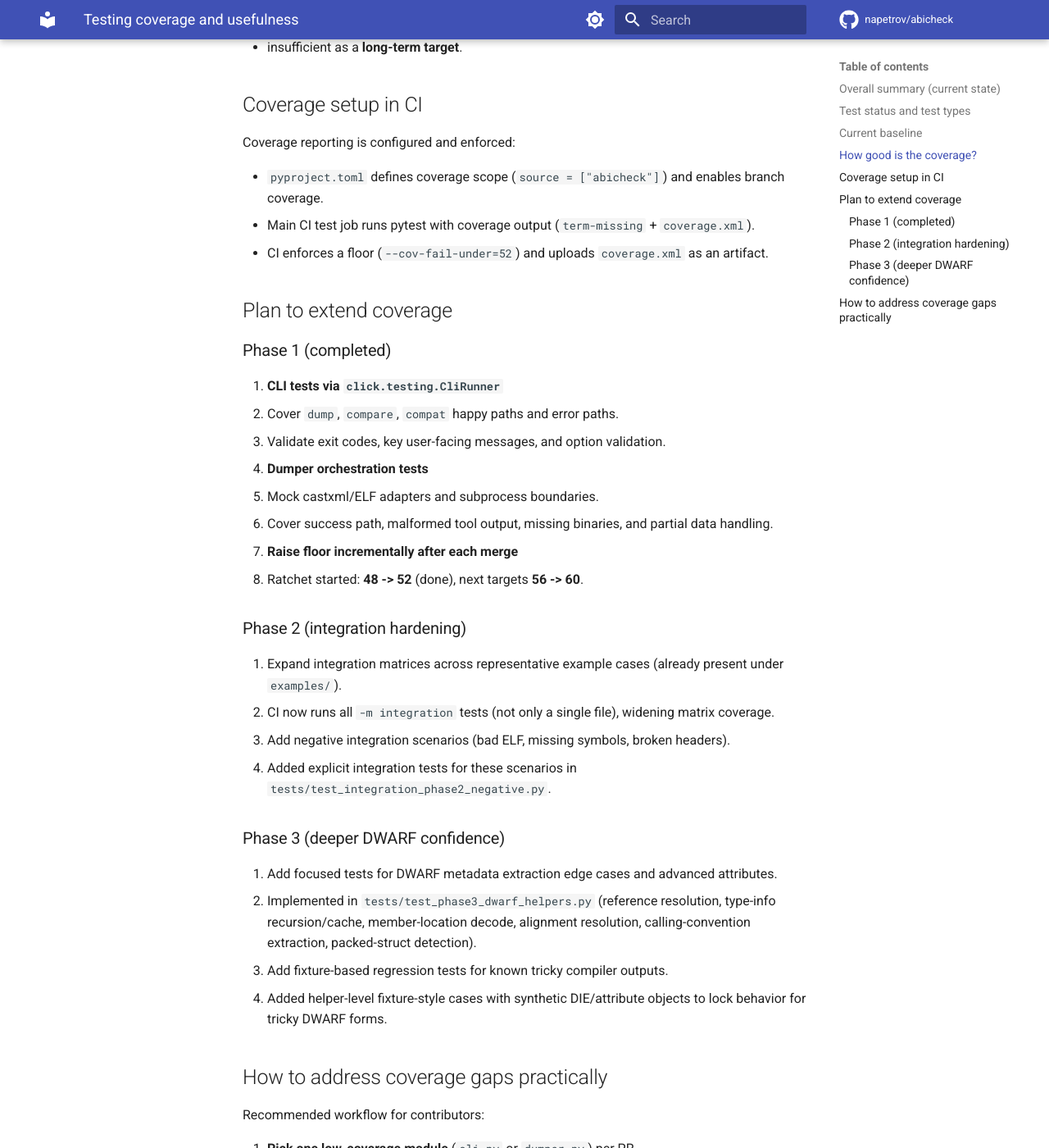
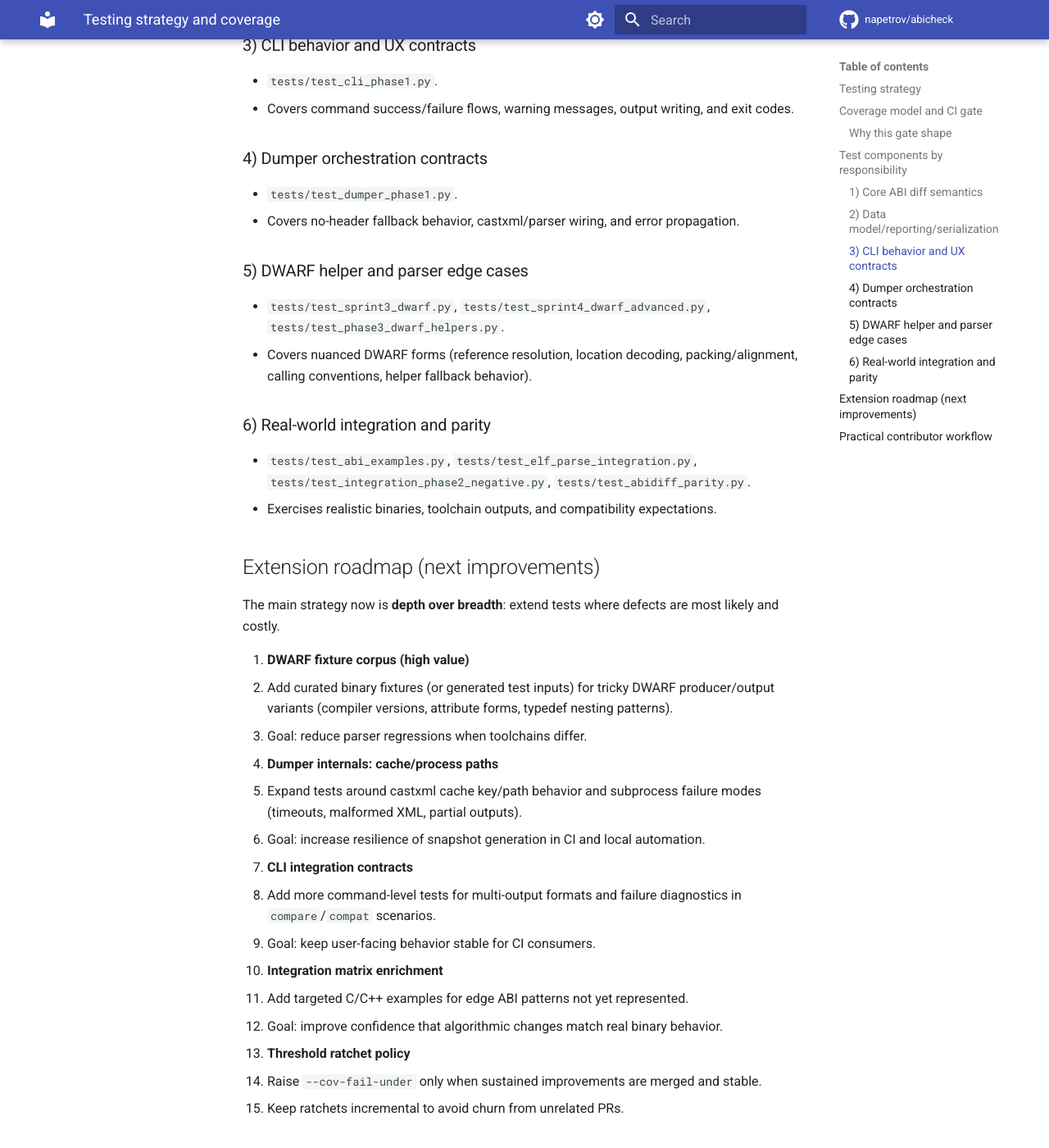
Before and after one commit to napetrov/abicheck, an MkDocs documentation site: the page built from docs/testing_coverage.md, in a window 1280 px wide and 1400 px high, scrolled down 1697 px. Shown: the whole window at 82% size. Built offline with MkDocs 1.6.1 and Material for MkDocs 9.7.7, drawn with Linux system fonts in a browser that asks for light colours; comment, search, counter and statistics services are not loaded; some of the changed text lies outside the part shown.

Commit message:
Rewrite coverage doc around testing strategy and extension roadmap

````diff
--- a/docs/testing_coverage.md
+++ b/docs/testing_coverage.md
@@ -1,111 +1,112 @@
-# Testing coverage and usefulness
+# Testing strategy and coverage
 
-## Overall summary (current state)
+This document explains how `abicheck` is tested, why the current test layout exists,
+and where coverage expansion should go next.
 
-`abicheck` has a **useful and mature core test suite** for ABI-diff behavior, with strongest confidence in pure-Python comparison logic and report generation.
+## Testing strategy
 
-At the same time, coverage highlights a clear improvement area: code paths that orchestrate external tools (`cli.py`, `dumper.py`, deeper DWARF parsing paths) are less exercised than the core comparator.
+`abicheck` uses a **layered testing strategy**:
 
-In short:
+1. **Fast deterministic gate (unit/component)**
+   - Marker selection: `not integration and not libabigail`
+   - Purpose: protect core logic and user-facing behavior on every PR with low runtime cost.
+   - Includes checker logic, report serialization, suppression rules, CLI command behavior,
+     dumper orchestration via mocks, and DWARF helper edge cases.
 
-- **Regression safety for diff/classification logic is strong**.
-- **End-to-end tool orchestration confidence is moderate** and should be improved next.
+2. **Integration confidence layer**
+   - Marker selection: `integration`
+   - Purpose: validate real toolchain interactions (castxml, gcc/g++, ELF/DWARF parsing)
+     against realistic examples and negative scenarios.
+   - Includes end-to-end cases under `examples/`, ELF integration parsing, and failure-path
+     tests (bad ELF, broken headers, missing symbols).
 
-## Test status and test types
+3. **External parity layer**
+   - Marker selection: `libabigail`
+   - Purpose: compare selected behavior against `abidiff` to reduce semantic drift and
+     catch interpretation mismatches in ABI diagnostics.
 
-The repository uses three complementary test tiers:
+This split keeps PR feedback fast while retaining deeper compatibility checks in dedicated jobs.
 
-1. **Fast unit/component tests** (`pytest -m "not integration and not libabigail"`)
-   - Validate internal logic and data/report transformations.
-   - Intended as the primary CI gate for quick feedback.
+## Coverage model and CI gate
 
-2. **Integration tests** (`-m integration`)
-   - Build/compare example C/C++ cases and validate end-to-end ABI outcomes.
-   - Depend on system tools such as castxml and compilers.
+Coverage is measured for the `abicheck` package with branch coverage enabled.
+The fast CI gate enforces a threshold and publishes `coverage.xml` for inspection.
 
-3. **Parity tests** (`-m libabigail`)
-   - Compare selected behavior against `abidiff` expectations.
-   - Helps prevent semantic drift from industry-standard ABI checks.
-
-## Current baseline
-
-Measured locally with:
+Current CI command:
 
 ```bash
-pytest --cov=abicheck --cov-report=term-missing
+pytest tests/ -v --tb=short -m "not integration and not libabigail" \
+  --cov=abicheck --cov-report=term-missing --cov-report=xml --cov-fail-under=52
 ```
 
-Baseline snapshot:
+### Why this gate shape
 
-- **229 passed** (fast gate), **38 deselected** (integration/parity filtered).
-- **Total branch-aware coverage (fast CI gate): 55%**.
-- Strongly covered modules: `checker.py` (94%), `model.py` (91%), `suppression.py` (92%), `sarif.py` (94%).
-- Major coverage gaps: `dwarf_metadata.py` (15%) and deeper `dumper.py` internals (11%) / `dwarf_advanced.py` (35%).
-- **Phase 1 completed:** `cli.py` is now at **71%** with dedicated command tests.
+- Keeps gating stable and deterministic (no dependency on optional system tools).
+- Provides a practical signal for regressions in high-change code paths.
+- Leaves integration/parity variance to dedicated jobs where failures are easier to diagnose.
 
-## How good is the coverage?
+## Test components by responsibility
 
-Coverage quality is **good for core correctness**, but **not yet good enough for full-system confidence**:
+### 1) Core ABI diff semantics
+- Files like `tests/test_checker.py`, `tests/test_negative.py`.
+- Validates change classification and verdict priority (`BREAKING`, `COMPATIBLE`, etc.).
 
-- Good: high-signal modules that decide ABI verdicts are thoroughly tested.
-- Weak: user-entry flows and tool-integration paths are under-tested and can hide runtime integration bugs.
+### 2) Data model/reporting/serialization
+- Files like `tests/test_reporter.py`, `tests/test_sarif.py`, `tests/test_serialization.py`.
+- Ensures machine and human outputs remain stable and parseable.
 
-So the current ~55% should be interpreted as:
+### 3) CLI behavior and UX contracts
+- `tests/test_cli_phase1.py`.
+- Covers command success/failure flows, warning messages, output writing, and exit codes.
 
-- acceptable as a **tracked baseline**,
-- insufficient as a **long-term target**.
+### 4) Dumper orchestration contracts
+- `tests/test_dumper_phase1.py`.
+- Covers no-header fallback behavior, castxml/parser wiring, and error propagation.
 
-## Coverage setup in CI
+### 5) DWARF helper and parser edge cases
+- `tests/test_sprint3_dwarf.py`, `tests/test_sprint4_dwarf_advanced.py`,
+  `tests/test_phase3_dwarf_helpers.py`.
+- Covers nuanced DWARF forms (reference resolution, location decoding, packing/alignment,
+  calling conventions, helper fallback behavior).
 
-Coverage reporting is configured and enforced:
+### 6) Real-world integration and parity
+- `tests/test_abi_examples.py`, `tests/test_elf_parse_integration.py`,
+  `tests/test_integration_phase2_negative.py`, `tests/test_abidiff_parity.py`.
+- Exercises realistic binaries, toolchain outputs, and compatibility expectations.
 
-- `pyproject.toml` defines coverage scope (`source = ["abicheck"]`) and enables branch coverage.
-- Main CI test job runs pytest with coverage output (`term-missing` + `coverage.xml`).
-- CI enforces a floor (`--cov-fail-under=52`) and uploads `coverage.xml` as an artifact.
+## Extension roadmap (next improvements)
 
-## Plan to extend coverage
+The main strategy now is **depth over breadth**: extend tests where defects are most
+likely and costly.
 
-### Phase 1 (completed)
+1. **DWARF fixture corpus (high value)**
+   - Add curated binary fixtures (or generated test inputs) for tricky DWARF producer/output
+     variants (compiler versions, attribute forms, typedef nesting patterns).
+   - Goal: reduce parser regressions when toolchains differ.
 
-1. **CLI tests via `click.testing.CliRunner`**
-   - Cover `dump`, `compare`, `compat` happy paths and error paths.
-   - Validate exit codes, key user-facing messages, and option validation.
+2. **Dumper internals: cache/process paths**
+   - Expand tests around castxml cache key/path behavior and subprocess failure modes
+     (timeouts, malformed XML, partial outputs).
+   - Goal: increase resilience of snapshot generation in CI and local automation.
 
-2. **Dumper orchestration tests**
-   - Mock castxml/ELF adapters and subprocess boundaries.
-   - Cover success path, malformed tool output, missing binaries, and partial data handling.
+3. **CLI integration contracts**
+   - Add more command-level tests for multi-output formats and failure diagnostics in
+     `compare`/`compat` scenarios.
+   - Goal: keep user-facing behavior stable for CI consumers.
 
-3. **Raise floor incrementally after each merge**
-   - Ratchet started: **48 -> 52** (done), next targets **56 -> 60**.
+4. **Integration matrix enrichment**
+   - Add targeted C/C++ examples for edge ABI patterns not yet represented.
+   - Goal: improve confidence that algorithmic changes match real binary behavior.
 
-### Phase 2 (integration hardening)
+5. **Threshold ratchet policy**
+   - Raise `--cov-fail-under` only when sustained improvements are merged and stable.
+   - Keep ratchets incremental to avoid churn from unrelated PRs.
 
-4. Expand integration matrices across representative example cases (already present under `examples/`).
-   - CI now runs all `-m integration` tests (not only a single file), widening matrix coverage.
-5. Add negative integration scenarios (bad ELF, missing symbols, broken headers).
-   - Added explicit integration tests for these scenarios in `tests/test_integration_phase2_negative.py`.
+## Practical contributor workflow
 
-### Phase 3 (deeper DWARF confidence)
+1. Pick one under-tested surface (DWARF helper, dumper path, CLI branch).
+2. Add at least one happy-path and one failure-path test.
+3. Run lint + fast gate locally.
+4. If coverage meaningfully improves and remains stable, propose a small threshold bump.
 
-6. Add focused tests for DWARF metadata extraction edge cases and advanced attributes.
-   - Implemented in `tests/test_phase3_dwarf_helpers.py` (reference resolution, type-info recursion/cache, member-location decode, alignment resolution, calling-convention extraction, packed-struct detection).
-7. Add fixture-based regression tests for known tricky compiler outputs.
-   - Added helper-level fixture-style cases with synthetic DIE/attribute objects to lock behavior for tricky DWARF forms.
-
-## How to address coverage gaps practically
-
-Recommended workflow for contributors:
-
-1. **Pick one low-coverage module** (`cli.py` or `dumper.py`) per PR.
-2. Add tests first for at least one happy path and one failure path.
-3. Run local fast gate with coverage:
-
-   ```bash
-   pytest tests/ -v --tb=short -m "not integration and not libabigail" \
-     --cov=abicheck --cov-report=term-missing --cov-report=xml --cov-fail-under=52
-   ```
-
-4. If branch coverage improves, bump CI floor by a small step in the same PR.
-5. Keep integration/parity tests stable as semantic guardrails.
-
-This approach avoids disruptive jumps while continuously increasing real confidence.
+This keeps quality improvements continuous without making routine development fragile.
````
